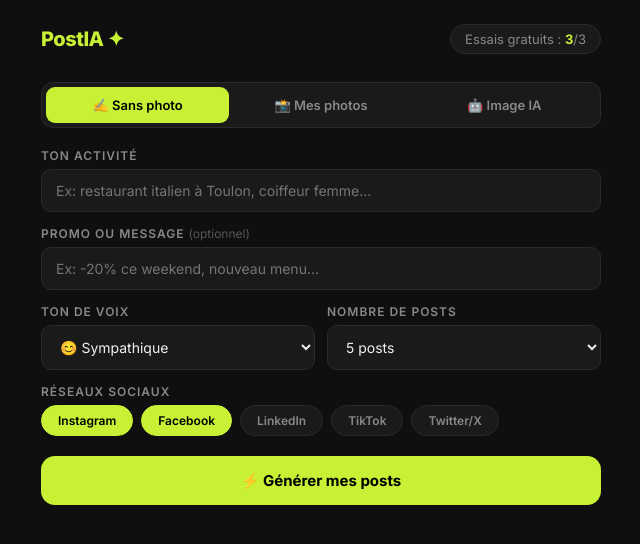
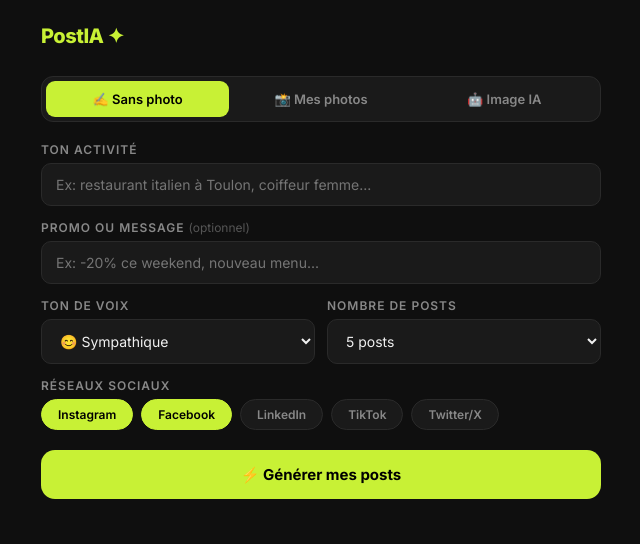
Before and after one commit to MLPBDT/generateur-posts, a plain HTML site: page index.html in a window 1280 px wide. Shown: the whole page, without its empty margins (319-959 px from the left). Drawn offline with Linux system fonts and the light colour scheme.

Commit message:
Update index.html

```diff
--- a/index.html
+++ b/index.html
@@ -114,7 +114,7 @@ body{font-family:'Inter',sans-serif;background:var(--bg);color:var(--text);min-h
 <div class="wrap">
   <div class="header">
     <div class="logo">PostIA ✦</div>
-    <div class="trial-badge" id="trialBadge">Essais gratuits : <span id="trialCount">3</span>/3</div>
+    <div class="trial-badge" id="trialBadge" style="display:none">Essais gratuits : <span id="trialCount">999</span>/999</div>
   </div>
 
   <!-- MODE -->
@@ -231,7 +231,7 @@ body{font-family:'Inter',sans-serif;background:var(--bg);color:var(--text);min-h
 
 <script>
 // ── TRIAL SYSTEM ──────────────────────────────────────────
-var MAX_TRIALS = 3;
+var MAX_TRIALS = 999; // TEST MODE - désactivé
 
 function getTrials() {
   var t = parseInt(localStorage.getItem('postia_trials') || '0');
```
